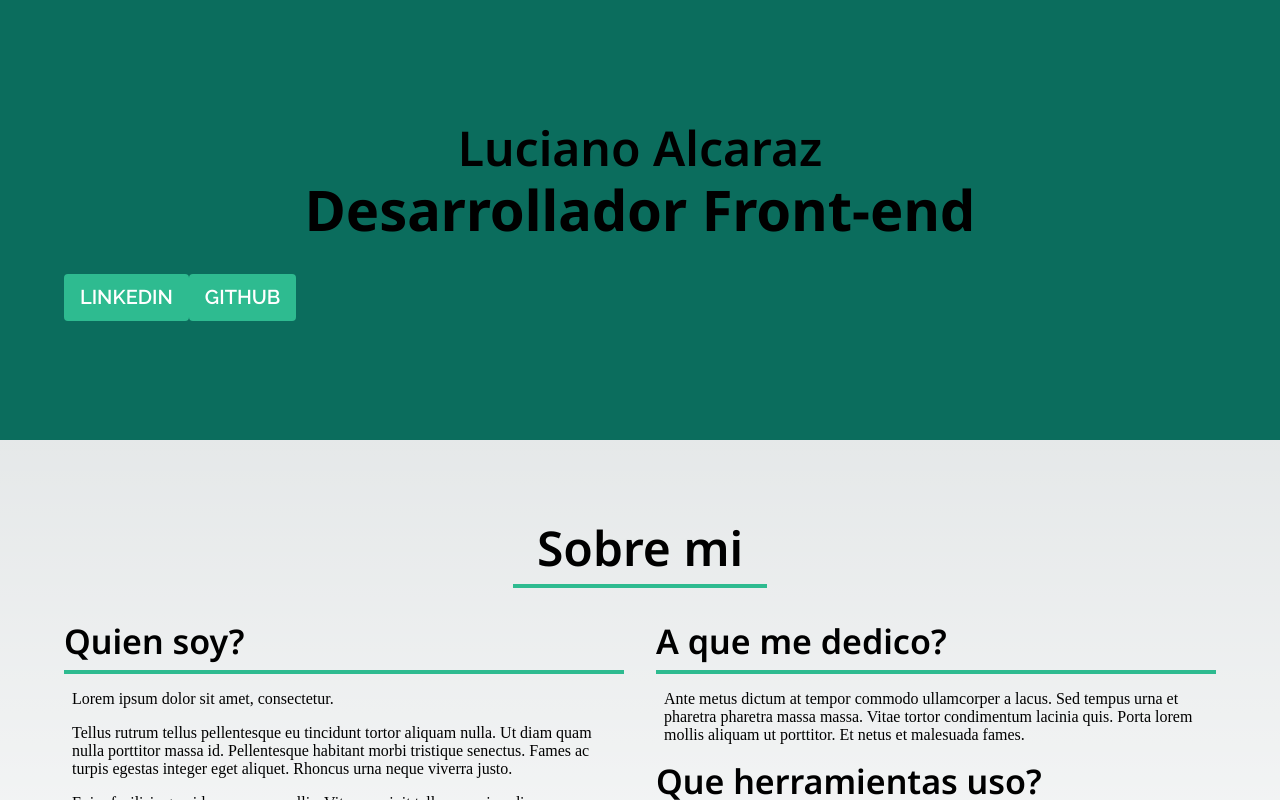
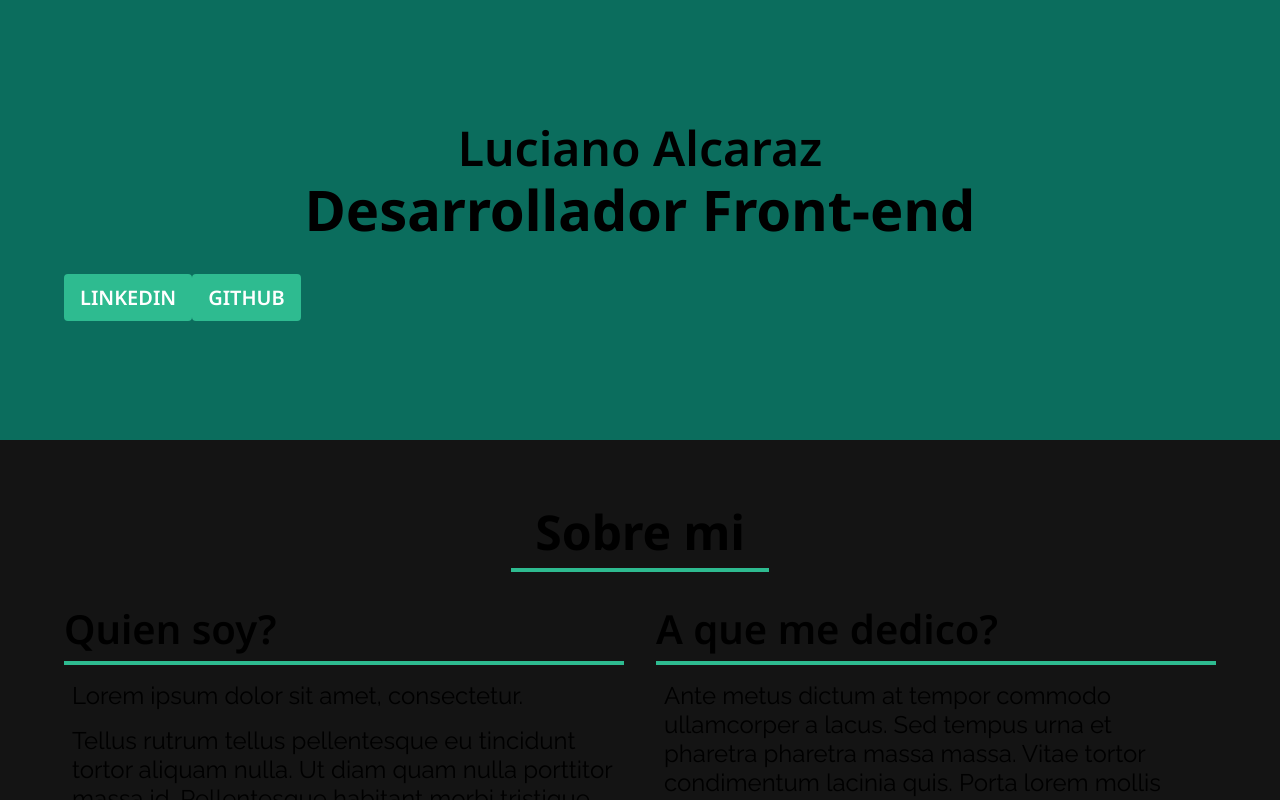
Before and after one commit to maple146/portfolio, a Next.js app: page / in a window 1280 px wide. Shown: the top 800 px of the page. Built offline with nearby package versions, Linux system fonts and the light colour scheme.

Commit message:
Update theme, global styles and fonts

```diff
--- a/src/components/Header/Header.jsx
+++ b/src/components/Header/Header.jsx
@@ -7,10 +7,10 @@ const Header = () => {
         <Box className={styles.headerBackground}>
             <Container className={styles.headerContainer}>
                 <Box className={styles.headerTextContent}>
-                    <Typography variant="h2" component="h2">
+                    <Typography variant="h2" component="h1">
                         Luciano Alcaraz
                     </Typography>
-                    <Typography variant="h1" component="h1">
+                    <Typography variant="h1" component="h2">
                         Desarrollador Front-end
                     </Typography>
                 </Box>
--- a/src/pages/index.js
+++ b/src/pages/index.js
@@ -20,8 +20,9 @@ export default function Home() {
         <link rel="icon" href="/favicon.ico" />
         <link rel="preconnect" href="https://fonts.googleapis.com" />
         <link rel="preconnect" href="https://fonts.gstatic.com" crossorigin />
-        <link href="https://fonts.googleapis.com/css2?family=Noto+Sans:wght@600;700&family=Raleway:wght@600&display=swap" rel="stylesheet" />       </Head>
-        <Grid container spacing={2}>
+        <link href="https://fonts.googleapis.com/css2?family=Noto+Sans:wght@400;600;700&family=Raleway:wght@400&display=swap" rel="stylesheet" />
+      </Head>
+        <Grid container>
           <Grid item xs={12}>
             <Header />
           </Grid>
--- a/src/styles/globals.css
+++ b/src/styles/globals.css
@@ -87,12 +87,7 @@ body {
 
 body {
   color: rgb(var(--foreground-rgb));
-  background: linear-gradient(
-      to bottom,
-      transparent,
-      rgb(var(--background-end-rgb))
-    )
-    rgb(var(--background-start-rgb));
+  background: #141414;
 }
 
 a {
--- a/src/styles/materialUiTheme.js
+++ b/src/styles/materialUiTheme.js
@@ -23,15 +23,27 @@ const theme = createTheme({
             fontSize: '48px',
             fontWeight: '600',
         },
-        button: {
-            fontSize: '20px',
+        h3: {
+            fontSize: '48px',
+            fontWeight: '700',
+        },
+        h4: {
+            fontSize: '40px',
             fontWeight: '600',
+        },
+        p: {
+            fontSize: '24px',
+            fontWeight: '400',
             fontFamily: [
                 'Raleway',
                 'Arial',
                 'sans-serif',
             ].join(','),
         },
+        button: {
+            fontSize: '20px',
+            fontWeight: '600',
+        },
     }
 });
 
```
